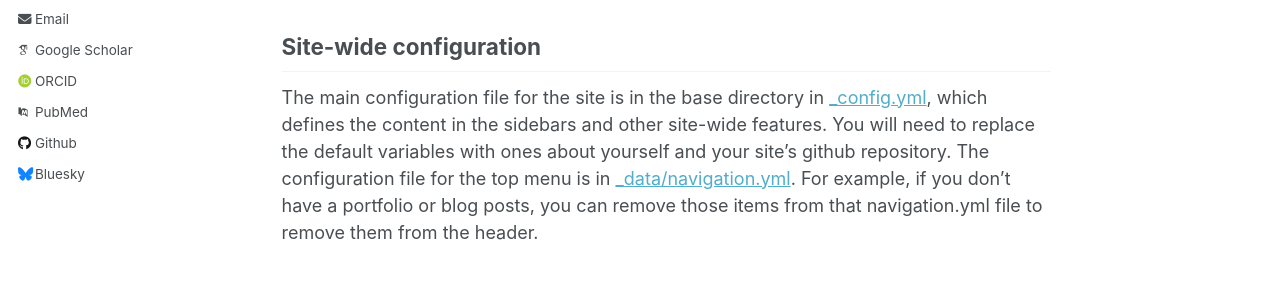
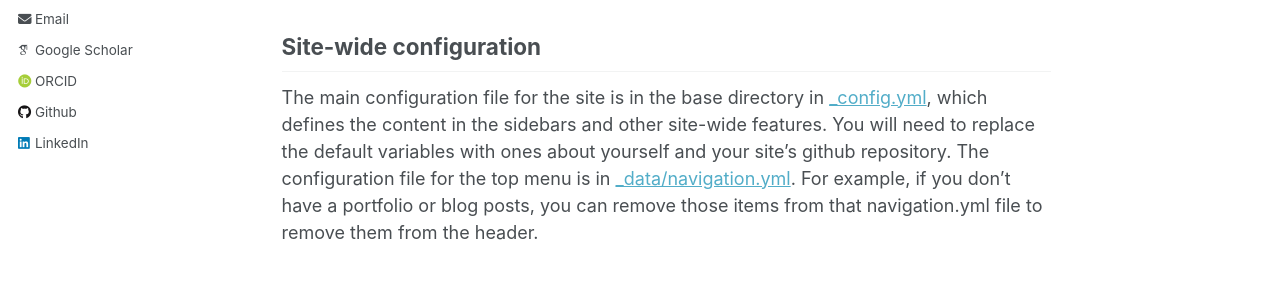
Before and after one commit to vladdez/MIkheev, a Jekyll site: the page built from _pages/about.md, in a window 1280 px wide. Shown: the part 430-724 px from the top of the page. Built offline with Jekyll 4.4.1, drawn with Linux system fonts in a browser that asks for light colours; some web fonts are replaced; part of the change alters nothing that is shown.

Commit message:
Update _config.yml

```diff
--- a/_config.yml
+++ b/_config.yml
@@ -34,21 +34,21 @@ author:
   arxiv            : # URL - Update with the correct link to your profile
   googlescholar    : "https://scholar.google.com/citations?user=TV6RQS0AAAAJ&hl=ru&authuser=1"
   impactstory      : # URL
-  orcid            : "http://orcid.org/yourorcidurl"
+  orcid            : "https://orcid.org/0000-0002-4738-6655rei"
   semantic         : # URL
-  pubmed           : "https://www.ncbi.nlm.nih.gov/pubmed/?term=john+snow"
+  pubmed           : # "https://www.ncbi.nlm.nih.gov/pubmed/?term=john+snow"
   researchgate     : # URL
 
   # Repositories and software development
   bitbucket        : # Username - Update with your username on the site
   codepen          : # Username
   dribbble         : # Username
-  github           : "academicpages"
+  github           : "https://github.com/vladdez"
   kaggle           : # Username
   stackoverflow    : # User number or user number and name (i.e., use "1" or "1/jeff-atwood")
 
   # Social media
-  bluesky          : "bsky.app" # Replace this with you Bluesky username
+  bluesky          : #"bsky.app" # Replace this with you Bluesky username
   facebook         : # Username
   flickr           : # Username
   foursquare       : # Username
@@ -57,7 +57,7 @@ author:
   keybase          : # Username
   instagram        : # Username
   lastfm           : # Username
-  linkedin         : # Username
+  linkedin         : "https://www.linkedin.com/in/vladimir-mikheev/"
   mastodon         : # URL
   medium           : # URL
   pinterest        : # Username
```
